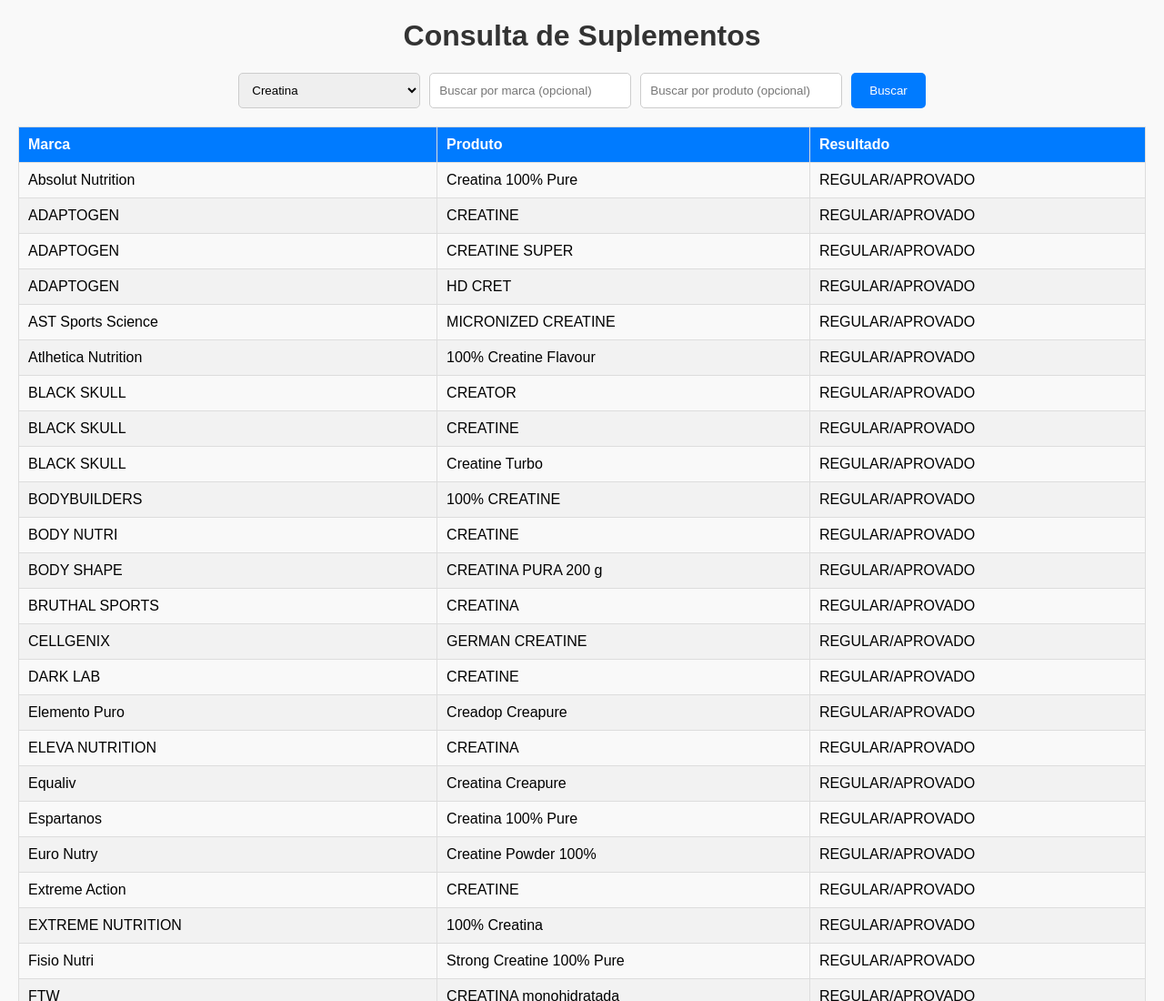
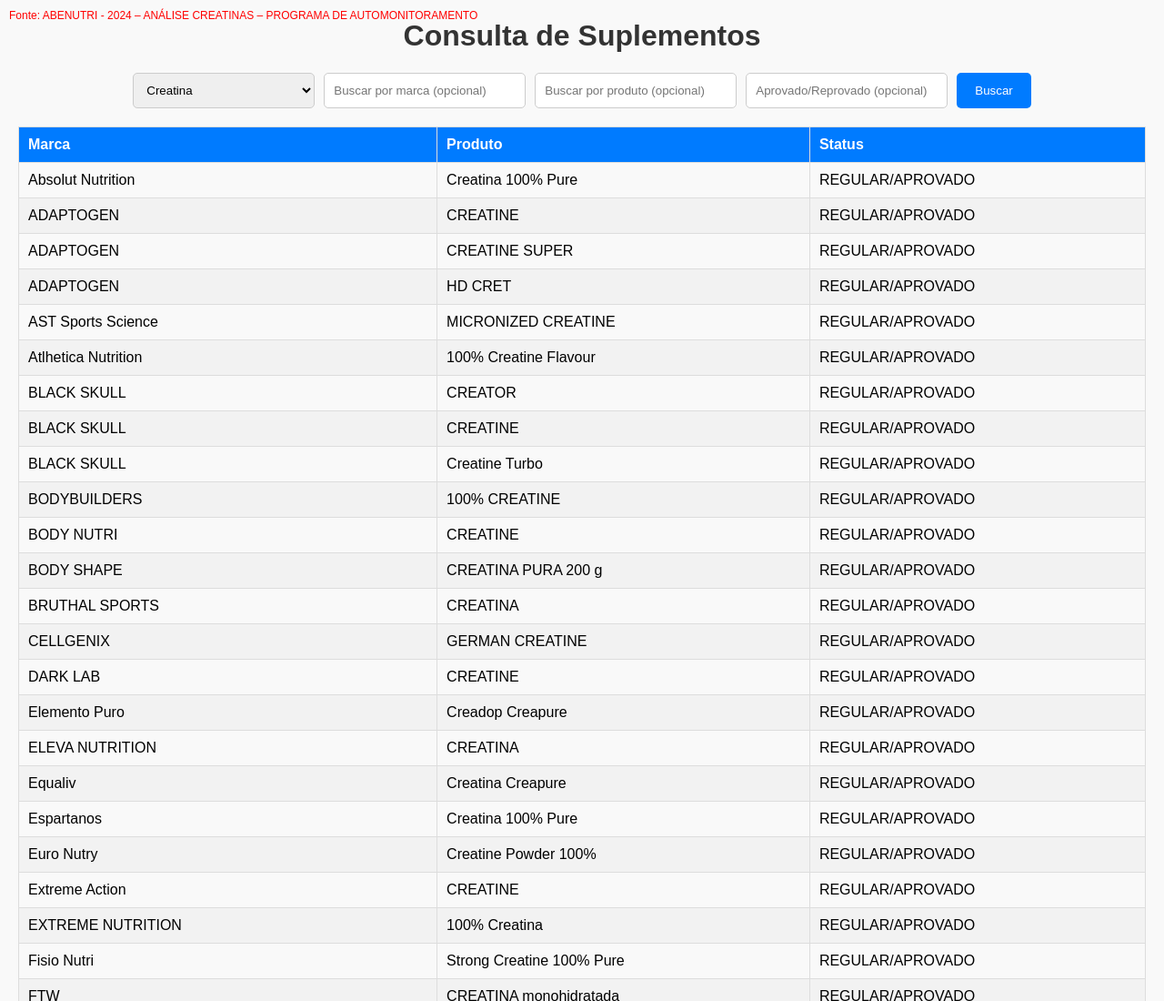
Before and after one commit to renatosouzar8/projeto-suplementos, a plain HTML site: page index.html in a window 1280 px wide. Shown: the top 1100 px of the page at 91% size. Drawn offline with Linux system fonts and the light colour scheme.

Commit message:
Add files via upload

```diff
--- a/index.html
+++ b/index.html
@@ -13,6 +13,13 @@
     h1 {
       text-align: center;
       color: #333;
+    }
+    .fonte-dados {
+      font-size: 12px;
+      color: red;
+      position: absolute;
+      top: 10px;
+      left: 10px;
     }
     .search-container {
       display: flex;
@@ -65,6 +72,11 @@
   </style>
 </head>
 <body>
+  <!-- Fonte dos Dados -->
+  <div class="fonte-dados">
+    Fonte: ABENUTRI - 2024 – ANÁLISE CREATINAS – PROGRAMA DE AUTOMONITORAMENTO
+  </div>
+
   <h1>Consulta de Suplementos</h1>
   <div class="search-container">
     <select id="supplementSelect">
@@ -72,6 +84,7 @@
     </select>
     <input type="text" id="brandInput" placeholder="Buscar por marca (opcional)">
     <input type="text" id="productInput" placeholder="Buscar por produto (opcional)">
+    <input type="text" id="statusInput" placeholder="Aprovado/Reprovado (opcional)">
     <button onclick="searchSupplement()">Buscar</button>
   </div>
   <div id="resultsContainer"></div>
@@ -102,6 +115,7 @@
       const supplement = document.getElementById("supplementSelect").value.trim().toLowerCase();
       const brandQuery = document.getElementById("brandInput").value.trim().toLowerCase();
       const productQuery = document.getElementById("productInput").value.trim().toLowerCase();
+      const statusQuery = document.getElementById("statusInput").value.trim().toLowerCase();
       const resultsContainer = document.getElementById("resultsContainer");
 
       if (supplement === "creatina") {
@@ -121,6 +135,12 @@
           console.log("Dados filtrados por produto:", filteredData); // Log para depuração
         }
 
+        // Filtra por status, se o campo não estiver vazio
+        if (statusQuery) {
+          filteredData = filteredData.filter(item => item.resultado.toLowerCase().includes(statusQuery));
+          console.log("Dados filtrados por status:", filteredData); // Log para depuração
+        }
+
         // Monta a tabela
         let tableHTML = `
           <table>
@@ -128,7 +148,7 @@
               <tr>
                 <th>Marca</th>
                 <th>Produto</th>
-                <th>Resultado</th>
+                <th>Status</th>
               </tr>
             </thead>
             <tbody>
```
